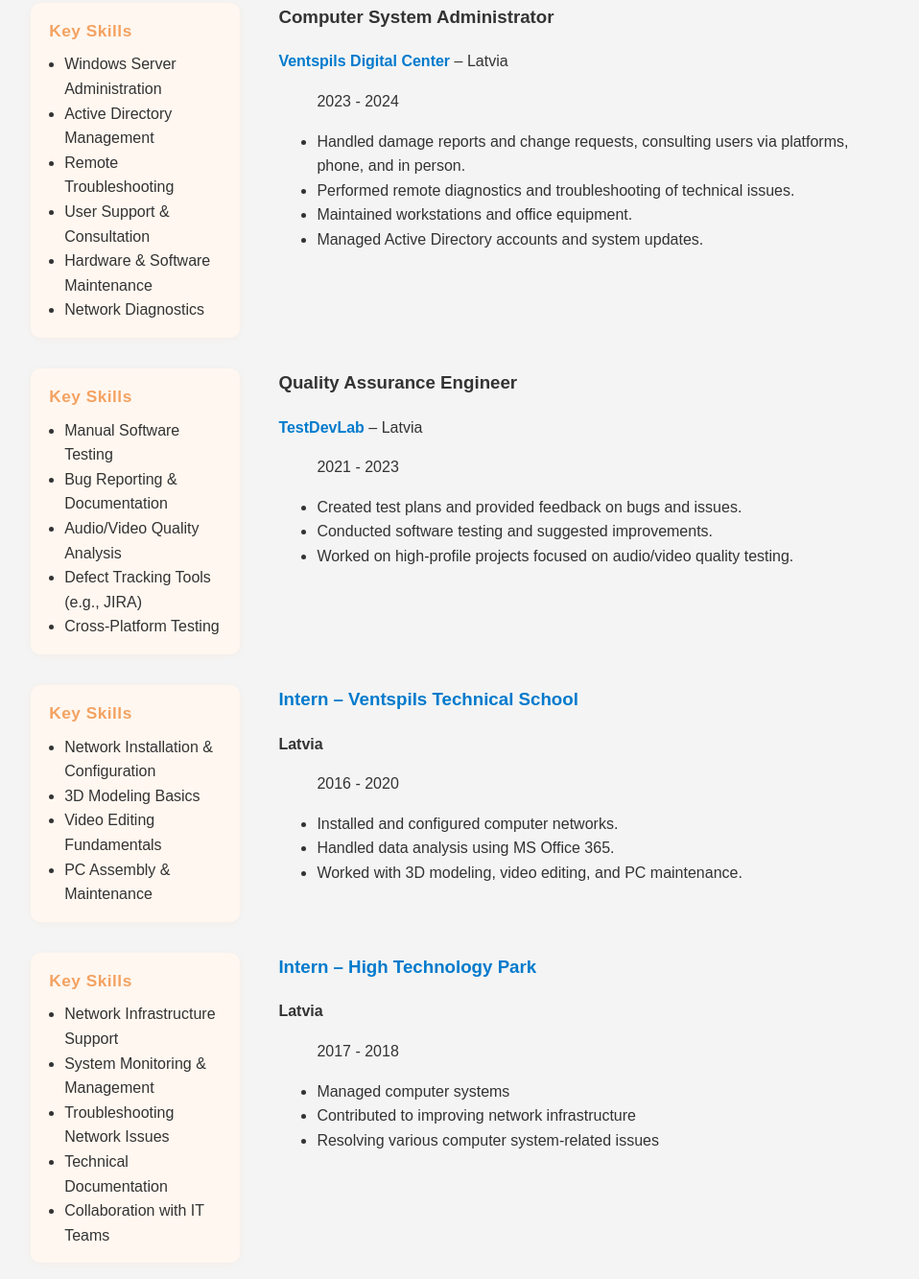
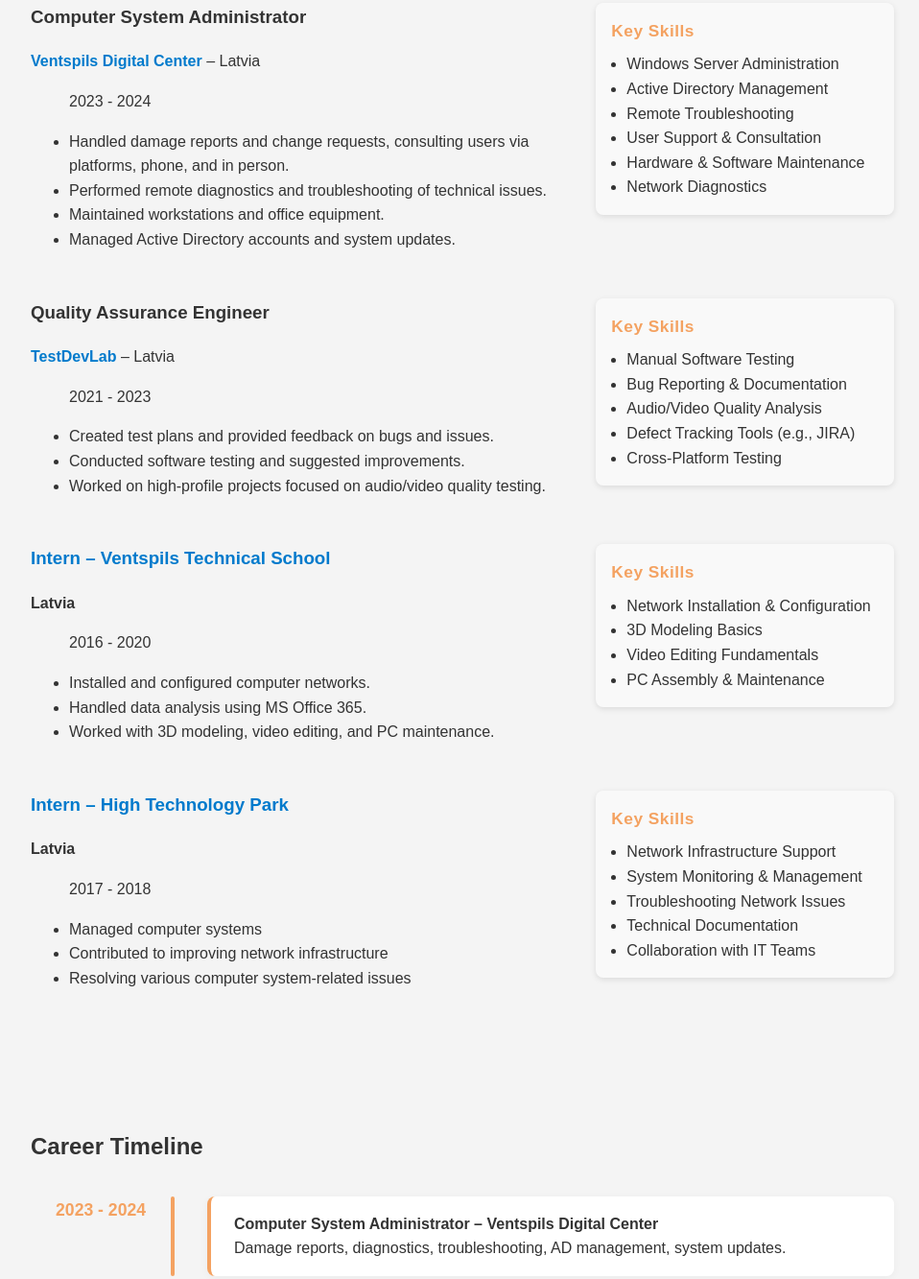
Before and after one commit to wnabepr0grammer/my_website, a plain HTML site: page index.html in a window 1280 px wide. Shown: the part 766-2099 px from the top of the page at 96% size, without its empty margins (158-1116 px from the left). Drawn offline with Linux system fonts and the light colour scheme.

Commit message:
new look

```diff
--- a/index.html
+++ b/index.html
@@ -5,6 +5,37 @@
   <meta name="viewport" content="width=device-width, initial-scale=1.0"/>
   <title>Dave - Portfolio</title>
   <link rel="stylesheet" href="style.css" />
+  <style>
+  /* Added for new experience layout */
+  .job-flex {
+    display: flex;
+    justify-content: space-between;
+    align-items: flex-start;
+    gap: 2rem;
+    margin-bottom: 2rem;
+  }
+  .job-desc {
+    flex: 2;
+  }
+  .job-skills-box {
+    flex: 1;
+    background: #f9f9f9;
+    padding: 1rem;
+    border-radius: 8px;
+    box-shadow: 0 2px 6px rgba(0,0,0,0.1);
+  }
+
+  /* Mobile-friendly stack */
+  @media (max-width: 768px) {
+    .job-flex {
+      flex-direction: column;
+    }
+    .job-skills-box {
+      width: 100%;
+      margin-top: 1rem;
+    }
+  }
+</style>
 </head>
 <body>
 <header class="header-container" style="position:relative;z-index:2;">
@@ -43,10 +74,22 @@
 </section>
 
 <div class="main-flex">
-    <!-- Experience Section -->
+  <!-- Updated Experience Section -->
   <section id="experience">
     <h2>Experience</h2>
+
     <div class="job job-flex">
+      <div class="job-desc">
+        <h3>Computer System Administrator</h3>
+        <p><strong><a href="https://digitalaiscentrs.lv/">Ventspils Digital Center</a></strong> – Latvia</p>
+        <ul><p>2023 - 2024</p></ul>
+        <ul>
+          <li>Handled damage reports and change requests, consulting users via platforms, phone, and in person.</li>
+          <li>Performed remote diagnostics and troubleshooting of technical issues.</li>
+          <li>Maintained workstations and office equipment.</li>
+          <li>Managed Active Directory accounts and system updates.</li>
+        </ul>
+      </div>
       <div class="job-skills-box">
         <h4>Key Skills</h4>
         <ul>
@@ -58,20 +101,19 @@
           <li>Network Diagnostics</li>
         </ul>
       </div>
-        <div class="job-desc">
-          <h3>Computer System Administrator</h3>
-          <p><strong><a href="https://digitalaiscentrs.lv/">Ventspils Digital Center</a></strong> – Latvia</p>
-          <ul><p>2023 - 2024</p></ul>
-          <ul>
-            <li>Handled damage reports and change requests, consulting users via platforms, phone, and in person.</li>
-            <li>Performed remote diagnostics and troubleshooting of technical issues.</li>
-            <li>Maintained workstations and office equipment.</li>
-            <li>Managed Active Directory accounts and system updates.</li>
-          </ul>
-        </div>
     </div>
 
     <div class="job job-flex">
+      <div class="job-desc">
+        <h3>Quality Assurance Engineer</h3>
+        <p><strong><a href="https://www.testdevlab.com/">TestDevLab</a></strong> – Latvia</p>
+        <ul><p>2021 - 2023</p></ul>
+        <ul>
+          <li>Created test plans and provided feedback on bugs and issues.</li>
+          <li>Conducted software testing and suggested improvements.</li>
+          <li>Worked on high-profile projects focused on audio/video quality testing.</li>
+        </ul>
+      </div>
       <div class="job-skills-box">
         <h4>Key Skills</h4>
         <ul>
@@ -82,28 +124,9 @@
           <li>Cross-Platform Testing</li>
         </ul>
       </div>
-        <div class="job-desc">
-          <h3>Quality Assurance Engineer</h3>
-          <p><strong><a href="https://www.testdevlab.com/">TestDevLab</a></strong> – Latvia</p>
-          <ul><p>2021 - 2023</p></ul>
-          <ul>
-            <li>Created test plans and provided feedback on bugs and issues.</li>
-            <li>Conducted software testing and suggested improvements.</li>
-            <li>Worked on high-profile projects focused on audio/video quality testing.</li>
-          </ul>
-        </div>
     </div>
 
     <div class="job job-flex">
-        <div class="job-skills-box">
-          <h4>Key Skills</h4>
-          <ul>
-            <li>Network Installation & Configuration</li>
-            <li>3D Modeling Basics</li>
-            <li>Video Editing Fundamentals</li>
-            <li>PC Assembly & Maintenance</li>
-          </ul>
-        </div>
       <div class="job-desc">
         <h3><a href="https://www.ventspilstehnikums.lv/">Intern – Ventspils Technical School</a></h3>
         <p><strong>Latvia</strong></p>
@@ -114,9 +137,28 @@
           <li>Worked with 3D modeling, video editing, and PC maintenance.</li>
         </ul>
       </div>
+      <div class="job-skills-box">
+        <h4>Key Skills</h4>
+        <ul>
+          <li>Network Installation & Configuration</li>
+          <li>3D Modeling Basics</li>
+          <li>Video Editing Fundamentals</li>
+          <li>PC Assembly & Maintenance</li>
+        </ul>
+      </div>
     </div>
 
     <div class="job job-flex">
+      <div class="job-desc">
+        <h3><a href="https://www.vatp.lv/en/home">Intern – High Technology Park</a></h3>
+        <p><strong>Latvia</strong></p>
+        <ul><p>2017 - 2018</p></ul>
+        <ul>
+          <li>Managed computer systems</li>
+          <li>Contributed to improving network infrastructure</li>
+          <li>Resolving various computer system-related issues</li>
+        </ul>
+      </div>
       <div class="job-skills-box">
         <h4>Key Skills</h4>
         <ul>
@@ -125,16 +167,6 @@
           <li>Troubleshooting Network Issues</li>
           <li>Technical Documentation</li>
           <li>Collaboration with IT Teams</li>
-          </ul>
-        </div>
-        <div class="job-desc">
-          <h3><a href="https://www.vatp.lv/en/home">Intern – High Technology Park</a></h3>
-          <p><strong>Latvia</strong></p>
-          <ul><p>2017 - 2018</p></ul>
-          <ul>
-            <li>Managed computer systems</li>
-            <li>Contributed to improving network infrastructure</li>
-            <li>Resolving various computer system-related issues</li>
         </ul>
       </div>
     </div>
@@ -191,6 +223,7 @@
 <footer>
   <p>© 2025 Dave. Built with HTML & CSS.</p>
 </footer>
+
 <script>
   const birthDate = new Date("1999-06-15"); // Change to your birthday
   const today = new Date();
```
Lines whose indentation alone changed are shown as unchanged.
